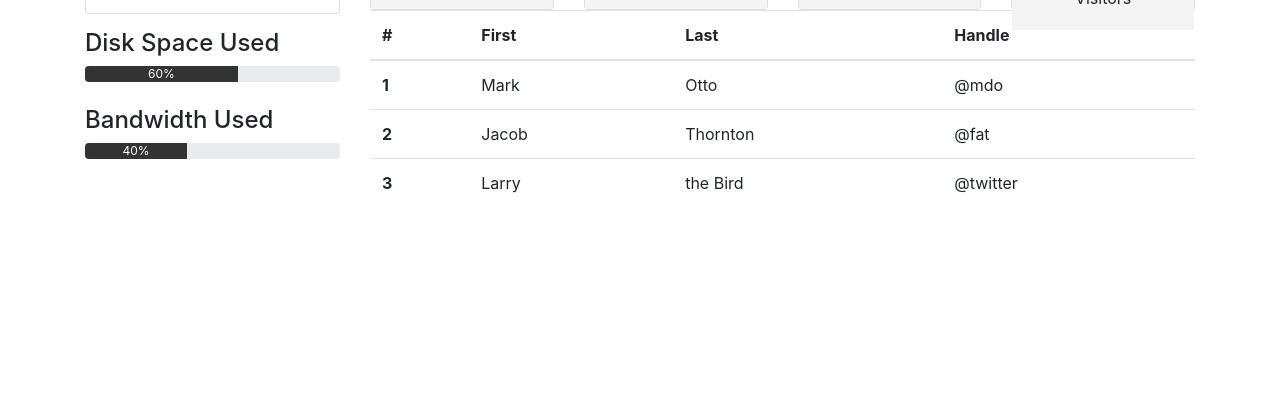
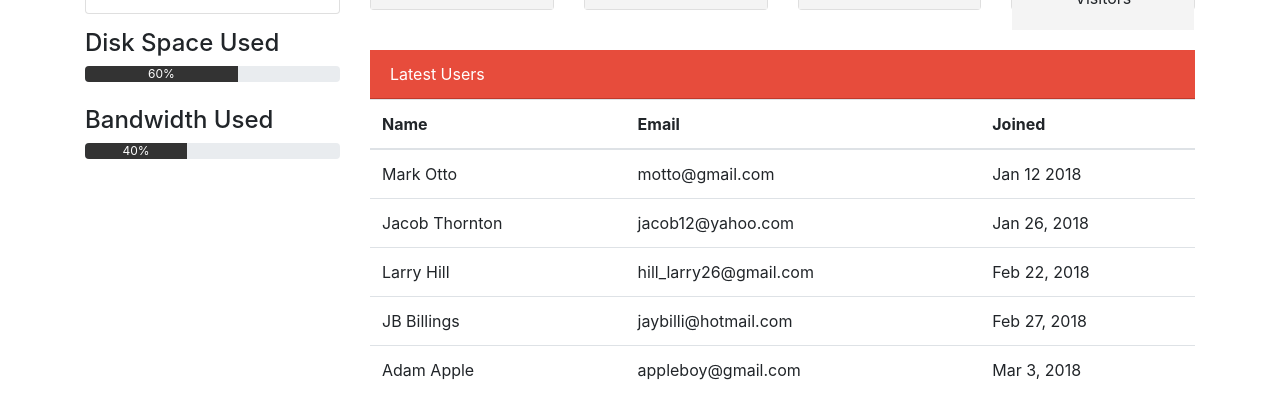
Before and after one commit to JK-FlipFlop/AdminStrap, a plain HTML site: page index.html in a window 1280 px wide. Shown: the part 404-814 px from the top of the page. Drawn offline with nearby package versions, Linux system fonts and the light colour scheme.

Commit message:
Added Modals with form

```diff
--- a/css/styles.css
+++ b/css/styles.css
@@ -144,6 +144,10 @@ body
   height: 9em;
 }
 
+.header-table
+{
+  margin-top: 40px;
+}
 
 
 
--- a/index.html
+++ b/index.html
@@ -60,7 +60,7 @@
         <div class="dropdown create">
           <button type="button" class="btn btn-secondary dropdown-toggle" data-toggle="dropdown">Create Content</button>
           <div class="dropdown-menu">
-            <a class="dropdown-item" href="#">Add Page</a>
+            <a class="dropdown-item" data-toggle="modal" data-target="#addPage" href="#">Add Page</a>
             <a class="dropdown-item" href="#">Add Post</a>
             <a class="dropdown-item" href="#">Add User</a>
           </div>
@@ -137,33 +137,46 @@
 
           </div>
 
+
+          <div class="card-header header-table main-col-bg">Latest Users</div>
           <table class="table">
   <thead>
     <tr>
-      <th scope="col">#</th>
-      <th scope="col">First</th>
-      <th scope="col">Last</th>
-      <th scope="col">Handle</th>
+      <th scope="col">Name</th>
+      <th scope="col">Email</th>
+      <th scope="col">Joined</th>
     </tr>
   </thead>
   <tbody>
+
     <tr>
-      <th scope="row">1</th>
-      <td>Mark</td>
-      <td>Otto</td>
-      <td>@mdo</td>
+      <td>Mark Otto</td>
+      <td>motto@gmail.com</td>
+      <td>Jan 12 2018</td>
     </tr>
+
     <tr>
-      <th scope="row">2</th>
-      <td>Jacob</td>
-      <td>Thornton</td>
-      <td>@fat</td>
+      <td>Jacob Thornton</td>
+      <td>jacob12@yahoo.com</td>
+      <td>Jan 26, 2018</td>
     </tr>
+
     <tr>
-      <th scope="row">3</th>
-      <td>Larry</td>
-      <td>the Bird</td>
-      <td>@twitter</td>
+      <td>Larry Hill</td>
+      <td>hill_larry26@gmail.com</td>
+      <td>Feb 22, 2018</td>
+    </tr>
+
+    <tr>
+      <td>JB Billings</td>
+      <td>jaybilli@hotmail.com</td>
+      <td>Feb 27, 2018</td>
+    </tr>
+
+    <tr>
+      <td>Adam Apple</td>
+      <td>appleboy@gmail.com</td>
+      <td>Mar 3, 2018</td>
     </tr>
   </tbody>
 </table>
@@ -175,6 +188,41 @@
   </div>
 </section>
 
-
+<!-- Modal -->
+<div class="modal fade" id="addPage" tabindex="-1" role="dialog" aria-labelledby="exampleModalCenterTitle" aria-hidden="true">
+  <div class="modal-dialog modal-dialog-centered" role="document">
+    <div class="modal-content">
+      <form>
+      <div class="modal-header">
+        <h5 class="modal-title" id="exampleModalLongTitle">Add Page</h5>
+        <button type="button" class="close" data-dismiss="modal" aria-label="Close">
+          <span aria-hidden="true">&times;</span>
+        </button>
+      </div>
+      <div class="modal-body">
+          <div class="form-group">
+    <label for="exampleInputEmail1">Email address</label>
+    <input type="email" class="form-control" id="exampleInputEmail1" aria-describedby="emailHelp" placeholder="Enter email">
+    <small id="emailHelp" class="form-text text-muted">We'll never share your email with anyone else.</small>
+  </div>
+  <div class="form-group">
+    <label for="exampleInputPassword1">Password</label>
+    <input type="password" class="form-control" id="exampleInputPassword1" placeholder="Password">
+  </div>
+  <div class="form-check">
+    <input type="checkbox" class="form-check-input" id="exampleCheck1">
+    <label class="form-check-label" for="exampleCheck1">Check me out</label>
+  </div>
+  <br>
+  <button type="submit" class="btn btn-primary">Submit</button>
+      </div>
+      <div class="modal-footer">
+        <button type="button" class="btn btn-secondary" data-dismiss="modal">Close</button>
+        <button type="button" class="btn btn-primary">Save changes</button>
+      </div>
+    </div>
+  </div>
+</div>
+</form>
 </body>
 </html>
```
